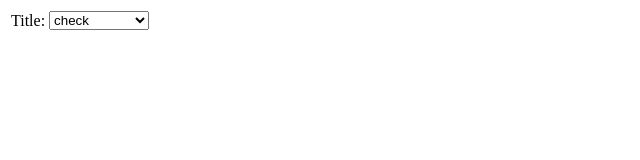
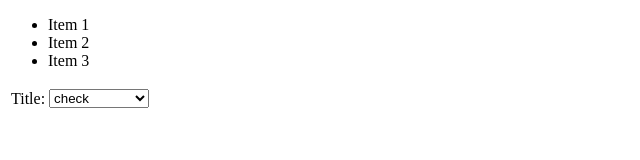
Before and after one commit to NeCkEr/beetlejuice, a plain HTML site: page resources/form-examples/form.html in a window 1280 px wide. Shown: the whole page, without its empty margins (0-640 px from the left). Drawn offline with Linux system fonts and the light colour scheme.

```diff
--- a/resources/form-examples/form.html
+++ b/resources/form-examples/form.html
@@ -7,14 +7,21 @@
 <body style="background-color: white;">
 <table id="table-1">
     <tr>
-        <td>Title:</td>
+        <td id="label-1"><span>Title:</span>
+        </td>
         <td>
             <select id="dropdown-1">
                 <option value="1" selected>check</option>
                 <option value="2">approved</option>
                 <option value="3">not approved</option>
             </select>
-        </td></tr>
+        </td>
+    </tr>
+    <ul id="unordered-list">
+        <li>Item 1</li>
+        <li>Item 2</li>
+        <li>Item 3</li>
+    </ul>
 </table>
 </body>
 </html>
```
Also changed, not shown: 3 other files.
